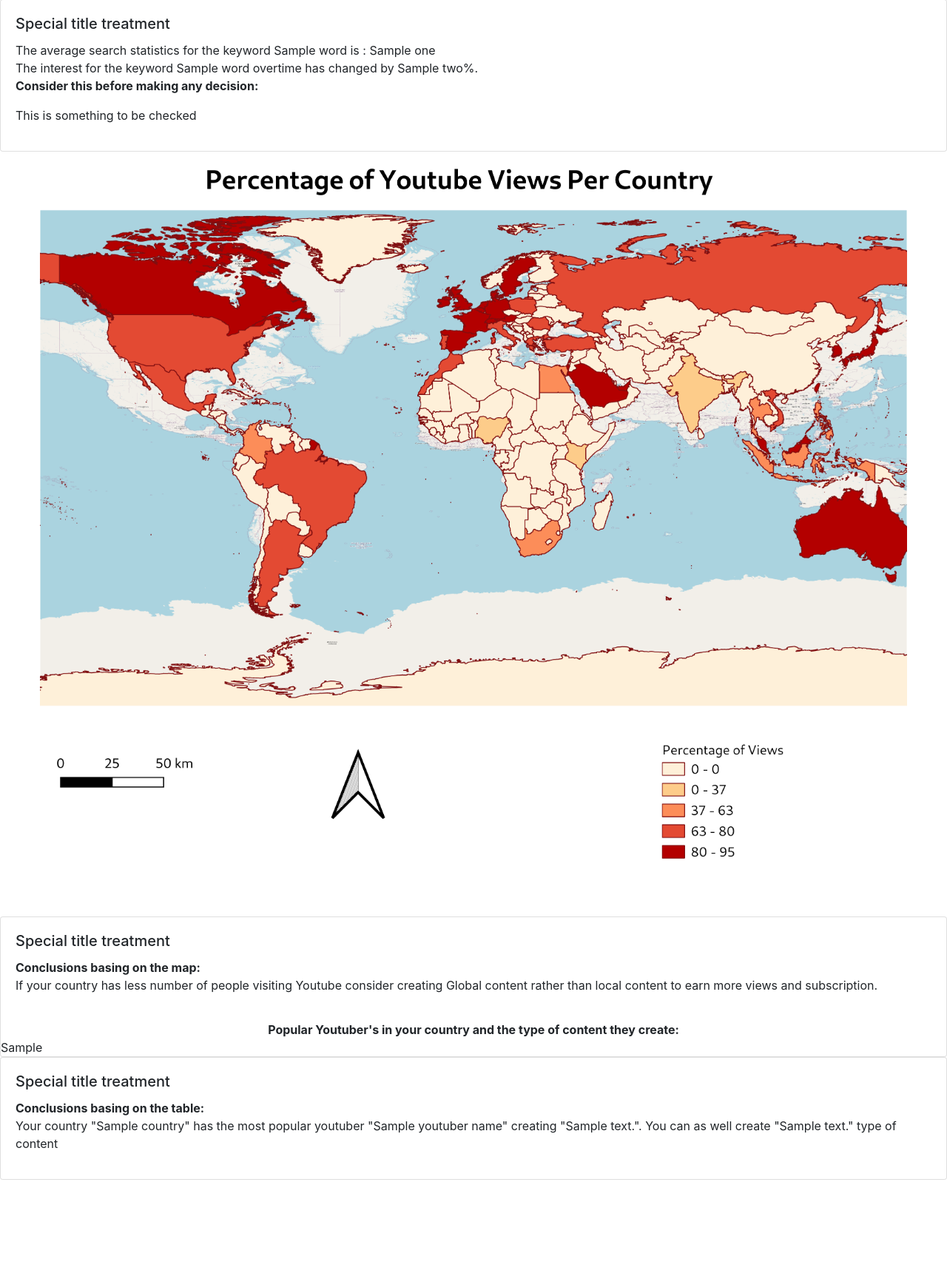
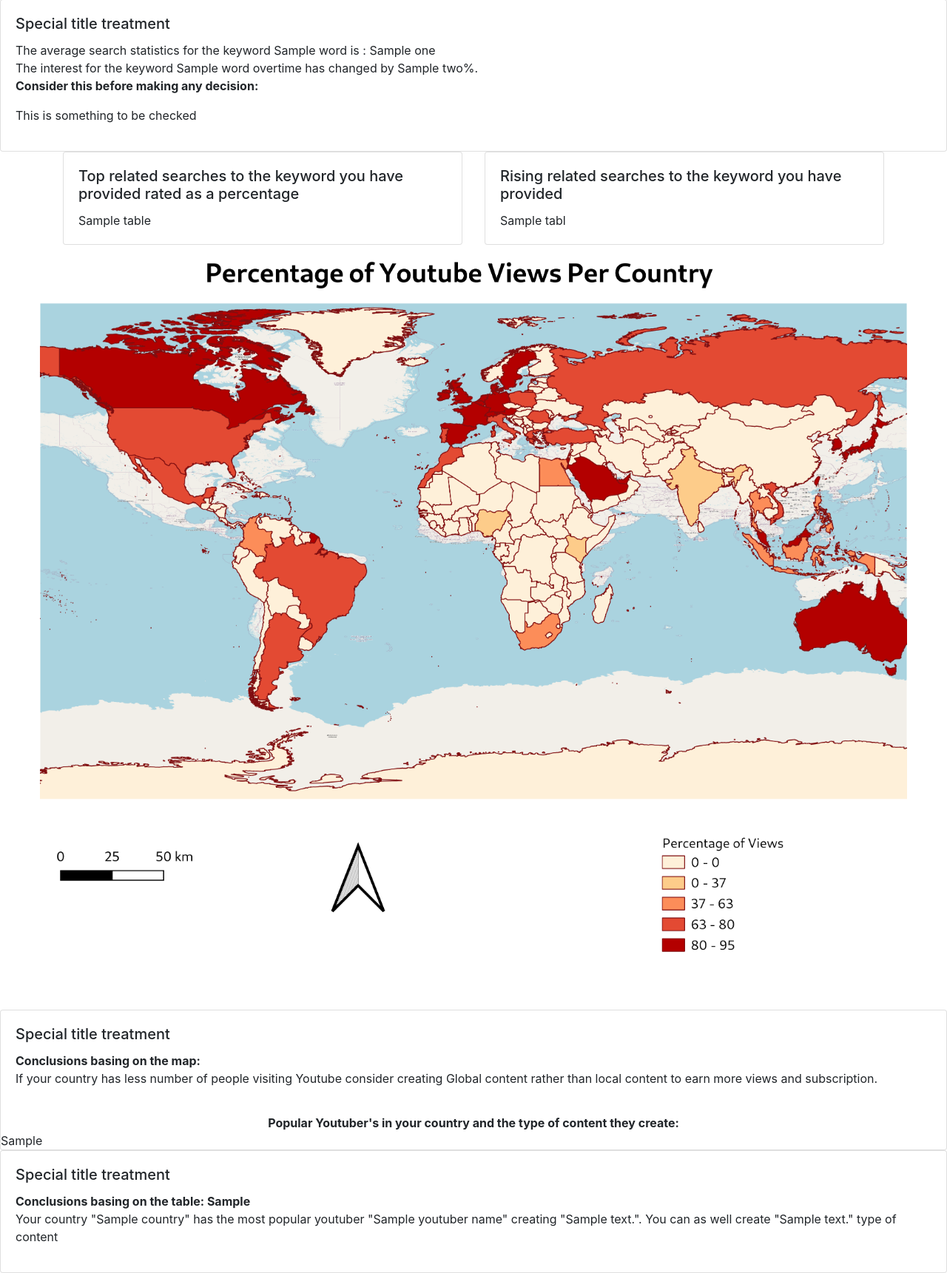
Before and after one commit to Collins200/Youtube_analytics, a Flask app: template templates/index.html in a window 1280 px wide. Shown: the part 647-2368 px from the top of the page at 74% size. Before the commit the page ends 2242 px from the top, so only its background shows below. Run offline with Flask 2, Linux system fonts and the light colour scheme; the template is opened without the code that fills it: most values are stand-ins (such as "Sample title", 1, 10 or a date in 2020); some libraries are stand-ins or nearby versions.

Commit message:
few addition

```diff
--- a/app.py
+++ b/app.py
@@ -9,11 +9,11 @@ import matplotlib.pyplot as plt
 import os
 # create a pytrends object.request data from Google trends
 # pytrends = TrendReq(hl='en-US',requests_args={'verify':False})
-pytrends = TrendReq(hl='en-US')
+pytrends = TrendReq(hl='en-US',timeout=None,retries=4)
 
 app = Flask(__name__)
 
-@app.route("/")
+@app.route("/",methods=['GET', 'POST'])
 def index():
 
     results = []
@@ -22,19 +22,25 @@ def index():
             "key": country.alpha_2,
             "text": "{}".format(country.name, country.alpha_2),
             })
-    al=[]
-    for d in results:
-        a=(d['text'])
-        al.append(a)
+
+    # results=[{"key": country.alpha_2,"text": "{}".format(country.name, country.alpha_2),}for country in pycountry.countries]
+
+    # al=[]
+    # for d in results:
+    #     a=(d['text'])
+    #     al.append(a)
+    al=[d['text'] for d in results]
+
 
     timeframes = [{'key': 'today 5-y', 'text': '5 year period'},
                   {'key': 'today 12-m', 'text': '1 year period'},
                   {'key': 'today 3-m', 'text': '3 months period'},
                   {'key': 'today 1-m', 'text': '1 month period'}]
-    period=[]
-    for a in timeframes:
-        d=(a['text'])
-        period.append(d)
+    # period=[]
+    # for a in timeframes:
+    #     d=(a['text'])
+    #     period.append(d)
+    period=[(a['text']) for a in timeframes]
 
     if request.method=='POST':
         searchword = request.form.get("searchword")
@@ -52,7 +58,7 @@ def index():
 
 
     # states=state.pop()
-    keyword=['Fitness']
+    keyword=['Dog']
     # extract data about keywords
     # your_input=str(input('Enter the keyword: '))
     # your_input='Computer'
@@ -61,9 +67,11 @@ def index():
     # keyword.insert(0, your_input)
     # pytrends.build_payload(keyword,timeframe= 'today 3-m',gprop = 'youtube')
 
-    pytrends.build_payload(keyword,timeframe=f'2020-02-26 {date.today()}', gprop = 'youtube', geo='AU')
+    # pytrends.build_payload(keyword,timeframe=f'2020-02-26 {date.today()}', gprop = 'youtube', geo='AU')
+
+    pytrends.build_payload(keyword,timeframe='today 5-y', gprop = 'youtube', geo='KE')
     # word=keyword.pop()
-    word='Fitness'
+    word='Dog'
 
     # specify and get data
     data= pytrends.interest_over_time()
@@ -81,18 +89,23 @@ def index():
     plt.legend(loc='best', shadow=True)
     plt.savefig('static/images/plot.png')
 
+    pytrend = TrendReq(hl='en-US',timeout=None,retries=4)
+    pytrend.build_payload(keyword,timeframe='today 5-y', gprop = 'youtube', geo='')
     # extract country-level data about the keywords
-    data1=pytrends.interest_by_region(resolution='COUNTRY',inc_low_vol=True)
+
+    data1=pytrend.interest_by_region(resolution='COUNTRY',inc_low_vol=True)
     data1.index.name = None
     data1.columns=[word]
 
 
+
     dat2=data1.astype(float).nlargest(10, word)
     #plot bar char with Pandas
-    dat2.plot(kind='bar')
+    dat2.plot(kind='bar',color='#ff028a')
+
 
     # add titles
-    plt.suptitle("Contries with highest searches of the keyword {}".format(word))
+    plt.suptitle("Contries with highest searches of the keyword '{}'".format(word))
     plt.xlabel("Countries")
     plt.ylabel("average number of searches")
     plt.legend(loc='best', shadow=True)
@@ -114,12 +127,23 @@ def index():
     df.columns=['Country','YoutuberName','ContentType']
 
 
-    ContentType=df[df.iloc[:,0]=='Zimbabwe'].iloc[0,2]
-    YoutuberName=df[df.iloc[:,0]=='Zimbabwe'].iloc[0,1]
 
-    return render_template('index.html',al=al,word=word,one=one,two=two,three=three,Country=[],
-    four=four,period=period,YoutuberName=YoutuberName,ContentType=ContentType,tables=[data.to_html(classes='data', header="true")],
-    table1=[data1.to_html(classes='data1', header="true")],url='/static/images/plot.png',
+    ContentType=df[df.iloc[:,0]=='Kenya'].iloc[0,2]
+    YoutuberName=df[df.iloc[:,0]=='Kenya'].iloc[0,1]
+
+    # test
+    df_queries = pytrends.related_queries()
+    top_related_queries = df_queries.get(word).get("top")
+    # top_related_queries.sort_values(['value'], ascending = False).head(10).reset_index(drop = True)
+    rising_related_queries= df_queries.get(word).get("rising")
+    # rising_related_queries.sort_values(['value'], ascending = False).head(10)
+
+
+    ###NOTE!!!!Let it print "Enter a more valid word in case of error"
+
+    return render_template('index.html',al=al,word=word,one=one,two=two,three=three,Country=[],table1=[data1.to_html(classes='data1', header="true")],
+    four=four,period=period,YoutuberName=YoutuberName,ContentType=ContentType,tables=[data.to_html(classes='data', header="true")],top_related_queries=[top_related_queries.to_html(classes='data', header="true")],rising_related_queries=[rising_related_queries.to_html(classes='data', header="true")],
+    url='/static/images/plot.png',
     url1='/static/images/plot1.png',table3=[df.to_html(classes='data3')])
 
 if __name__ =='__main__':
--- a/requirements.txt
+++ b/requirements.txt
@@ -3,6 +3,7 @@ async-generator==1.10
 attrs==21.4.0
 backcall==0.2.0
 beautifulsoup4==4.10.0
+branca==0.4.2
 certifi==2021.10.8
 cffi==1.15.0
 charset-normalizer==2.0.12
@@ -19,6 +20,7 @@ et-xmlfile==1.1.0
 executing==0.8.3
 Fiona==1.8.21
 Flask==2.0.2
+folium==0.12.1.post1
 fonttools==4.31.2
 geopandas==0.10.2
 gunicorn==20.1.0
@@ -71,6 +73,8 @@ pytz==2022.1
 pyzmq==22.3.0
 repoze.lru==0.7
 requests==2.27.1
+scipy==1.8.0
+seaborn==0.11.2
 selenium==4.1.0
 Shapely==1.8.1.post1
 six==1.16.0
--- a/templates/index.html
+++ b/templates/index.html
@@ -189,7 +189,32 @@
 
   </div>
 </div>
+</div>
+<div class="container">
+  <div class="row">
+    <div class="col-sm-6">
+      <div class="card">
+        <div class="card-body">
+          <h5 class="card-title">Top related searches to the keyword you have provided rated as a percentage</h5>
+          {% for table in top_related_queries %}
+             {{ table|safe }}
+          {% endfor %}
+        </div>
+      </div>
+    </div>
+    <div class="col-sm-6">
+      <div class="card">
+        <div class="card-body">
+          <h5 class="card-title">Rising related searches to the keyword you have provided</h5>
 
+          {% for tabl in rising_related_queries %}
+              {{ tabl|safe }}
+          {% endfor %}
+        </div>
+      </div>
+    </div>
+  </div>
+</div>
 <div class="geodata">
   <!-- <h1>Geographical distribution</h1> -->
   <img class="geo" src="{{url_for('static', filename='View.png')}}" alt="Youtube Geodata image"/>
@@ -211,6 +236,7 @@
   <div class="card-body">
     <h5 class="card-title">Special title treatment</h5>
     <b>Conclusions basing on the table: </b>
+    <b>{{pn}}</b>
     <p>Your country "{{Country}}" has the most popular youtuber "{{YoutuberName}}" creating "{{ContentType}}". You can as well create "{{ContentType}}" type of content</p>
   </div>
 </div>
```
Also changed, not shown: static/images/plot.png, static/images/plot1.png.
